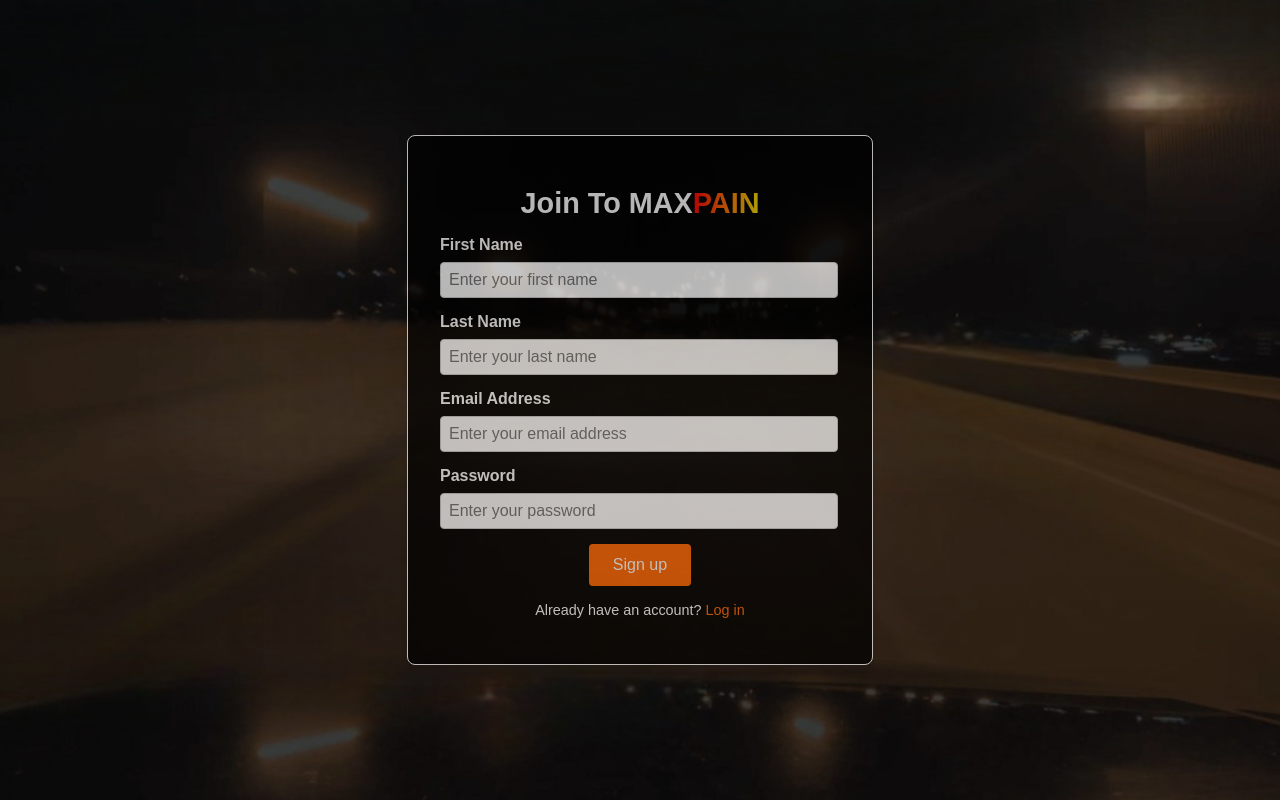
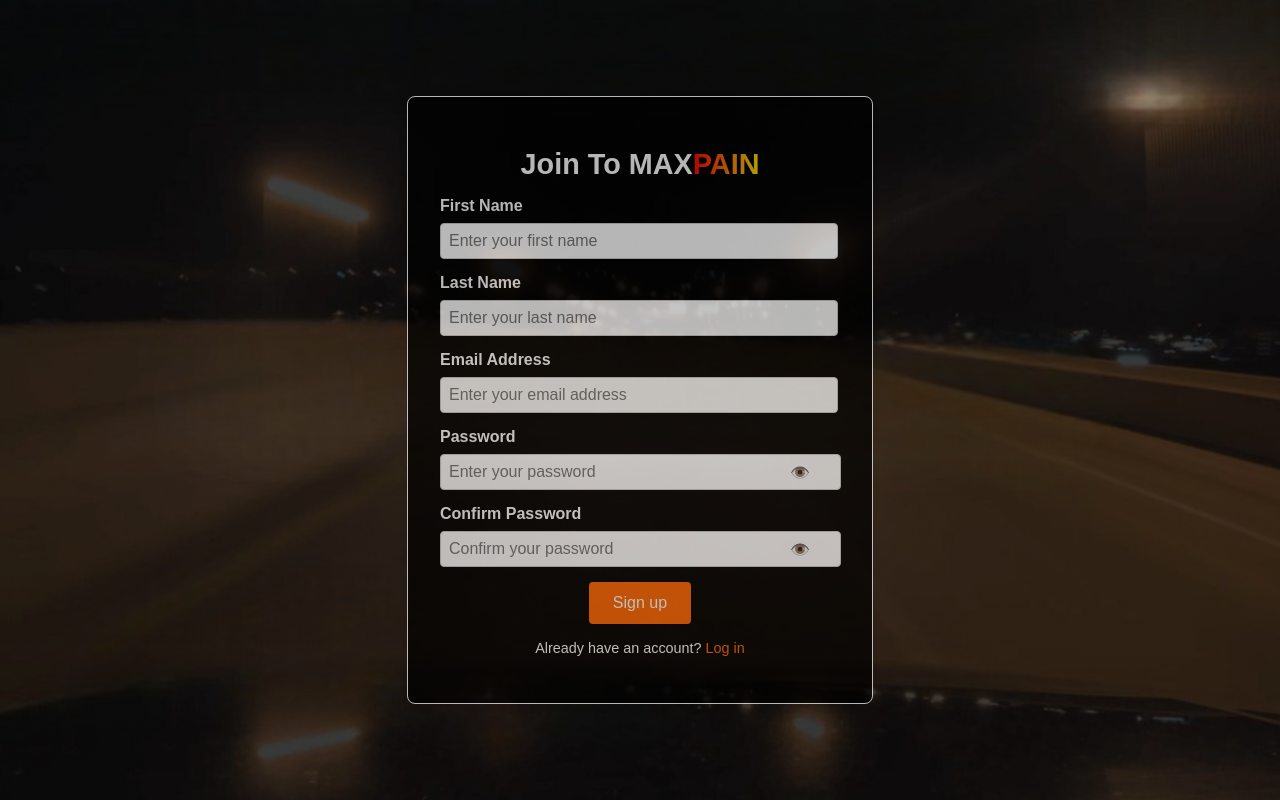
Before and after one commit to chuzabro/mex-plan-app, a React (Create React App) app: page /signup in a window 1280 px wide. Built offline with nearby package versions, Linux system fonts and the light colour scheme.

Commit message:
add conform password input and added show hiden password icon

```diff
--- a/src/pages/Signup.jsx
+++ b/src/pages/Signup.jsx
@@ -9,12 +9,20 @@ const Signup = () => {
     email: "",
     password: "",
   });
+  const [confirmPassword, setConfirmPassword] = useState(""); // State for confirm password
   const [error, setError] = useState("");
   const [showPopup, setShowPopup] = useState(false); // State to control pop-up visibility
+  const [showPassword, setShowPassword] = useState(false); // State to toggle password visibility
   const navigate = useNavigate(); // Initialize useNavigate
 
   const handleChange = (e) => {
     const { name, value } = e.target;
+
+    // Validation for firstName and lastName to accept only alphabets
+    if ((name === "firstName" || name === "lastName") && !/^[a-zA-Z]*$/.test(value)) {
+      return; // Prevent updating state if input contains invalid characters
+    }
+
     setFormData({ ...formData, [name]: value });
   };
 
@@ -23,7 +31,7 @@ const Signup = () => {
     const { firstName, lastName, email, password } = formData;
 
     // Validation
-    if (!firstName || !lastName || !email || !password) {
+    if (!firstName || !lastName || !email || !password || !confirmPassword) {
       setError("All fields are required.");
       return;
     }
@@ -35,6 +43,11 @@ const Signup = () => {
 
     if (password.length < 6) {
       setError("Password must be at least 6 characters long.");
+      return;
+    }
+
+    if (password !== confirmPassword) {
+      setError("Passwords do not match.");
       return;
     }
 
@@ -90,14 +103,45 @@ const Signup = () => {
           </div>
           <div className="form-group">
             <label htmlFor="password">Password</label>
+            <div className="password-input-container" style={{ position: 'relative' }}>
               <input
-              type="password"
+                type={showPassword ? "text" : "password"}
                 id="password"
                 name="password"
                 value={formData.password}
                 onChange={handleChange}
                 placeholder="Enter your password"
+                style={{ paddingRight: '30px', width: '95%' }}
               />
+              <span
+                className="password-toggle-icon"
+                onClick={() => setShowPassword(!showPassword)}
+                style={{ position: 'absolute', right: '10px', top: '50%', transform: 'translateY(-50%)', cursor: 'pointer' }}
+              >
+                {showPassword ? "🙈" : "👁️"}
+              </span>
+            </div>
+          </div>
+          <div className="form-group">
+            <label htmlFor="confirmPassword">Confirm Password</label>
+            <div className="password-input-container" style={{ position: 'relative' }}>
+              <input
+                type={showPassword ? "text" : "password"}
+                id="confirmPassword"
+                name="confirmPassword"
+                value={confirmPassword}
+                onChange={(e) => setConfirmPassword(e.target.value)}
+                placeholder="Confirm your password"
+                style={{ paddingRight: '30px', width: '95%' }}
+              />
+              <span
+                className="password-toggle-icon"
+                onClick={() => setShowPassword(!showPassword)}
+                style={{ position: 'absolute', right: '10px', top: '50%', transform: 'translateY(-50%)', cursor: 'pointer' }}
+              >
+                {showPassword ? "🙈" : "👁️"}
+              </span>
+            </div>
           </div>
           {error && <p className="error-message">{error}</p>}
           <button type="submit" className="signup-btn">Sign up</button>
```
Lines whose indentation alone changed are shown as unchanged.
